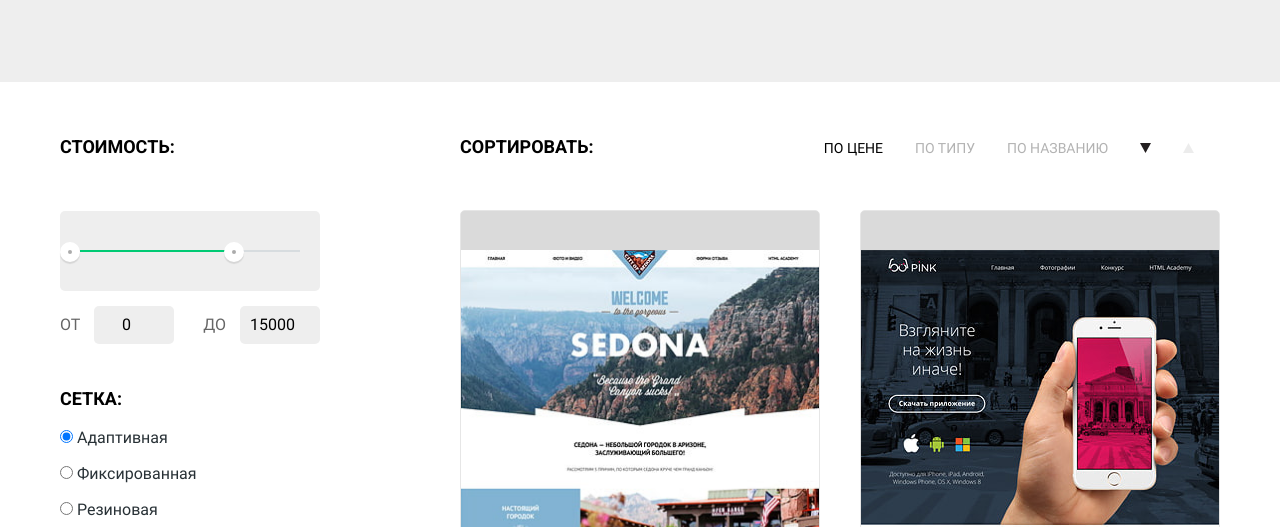
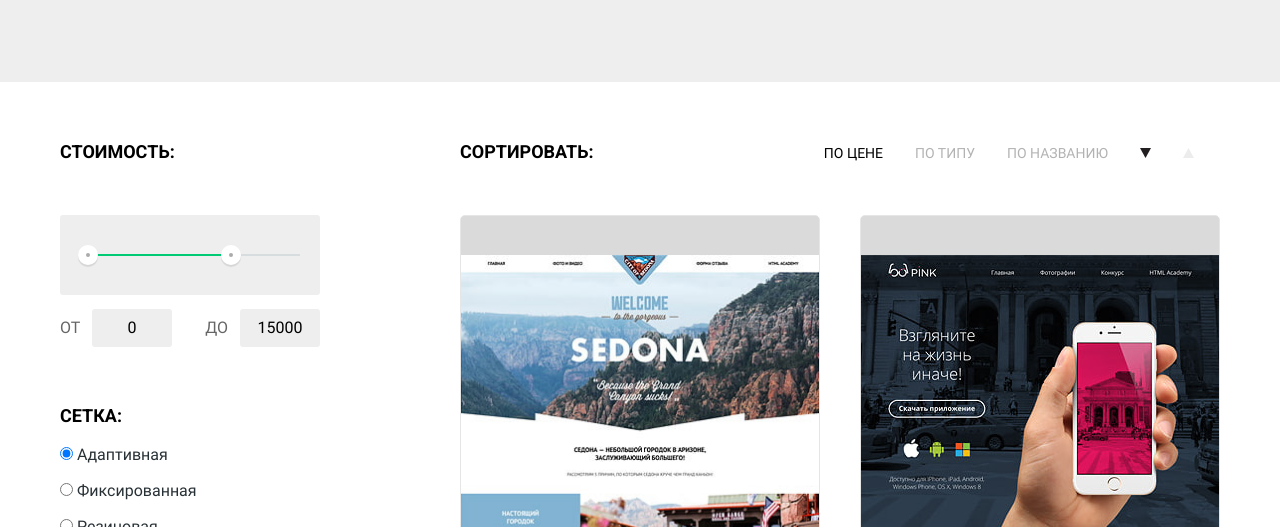
Before and after one commit to nv-eva/113760-nerds-28, a plain HTML site: page catalog.html in a window 1280 px wide. Shown: the part 273-800 px from the top of the page. Drawn offline with Linux system fonts and the light colour scheme.

Commit message:
Выравниваем фильтр "Стоимость"

```diff
--- a/catalog.html
+++ b/catalog.html
@@ -44,8 +44,8 @@
                   <div class="scale">
                     <div class="bar" style="width: 70%; margin-left: 0"></div>
                   </div>
-                  <div class="toggle toggle-min" tabindex="0" style="left: 0"></div>
-                  <div class="toggle toggle-max" tabindex="0" style="left: 63%"></div>
+                  <div class="toggle toggle-min" tabindex="0" style="left: 7%"></div>
+                  <div class="toggle toggle-max" tabindex="0" style="left: 62%"></div>
                 </div>
 
                 <div class="price-controls">
--- a/css/style.css
+++ b/css/style.css
@@ -602,7 +602,7 @@ img {
   grid-template-rows: auto auto;
   align-content: start;
   column-gap: 100px;
-  padding-top: 50px;
+  padding-top: 55px;
 }
 
 /* Filters */
@@ -615,7 +615,6 @@ img {
 .filters fieldset {
   margin: 0;
   padding: 0;
-  margin-bottom: 40px;
   border: none;
 }
 
@@ -652,20 +651,25 @@ img {
 
 /* Filter cost */
 
+.filters .filter-cost {
+  margin-bottom: 54px;
+}
+
 .range-filter {
   width: 260px;
-  margin-top: 49px;
+  margin-top: 48px;
+  padding: 0;
 }
 
 .range-controls {
   position: relative;
   height: 41px;
-  margin-bottom: 15px;
+  margin-bottom: 14px;
   padding-top: 39px;
   padding-right: 20px;
   padding-left: 20px;
   background-color: var(--basic-gray);
-  border-radius: 5px;
+  border-radius: 3px;
 }
 
 .range-controls .scale {
@@ -681,7 +685,7 @@ img {
 
 .range-controls .toggle {
   position: absolute;
-  top: 31px;
+  top: 30px;
   left: 0;
   width: 4px;
   height: 4px;
@@ -717,11 +721,31 @@ img {
 .price-controls input {
   width: 60px;
   padding: 10px;
-  margin-left: 10px;
+  margin-left: 8px;
   border: none;
-  border-radius: 5px;
+  border-radius: 3px;
   text-align: center;
   background-color: var(--basic-gray);
+}
+
+.price-controls input[type="number"]::-webkit-outer-spin-button,
+.price-controls input[type="number"]::-webkit-inner-spin-button {
+  -webkit-appearance: none;
+  margin: 0;
+}
+
+.price-controls input[type="number"] {
+  -moz-appearance: textfield;
+}
+.price-controls input[type="number"]:hover,
+.price-controls input[type="number"]:focus {
+  -moz-appearance: number-input;
+}
+
+.price-controls input[type=number]::-webkit-inner-spin-button,
+.price-controls input[type=number]::-webkit-outer-spin-button {
+  -webkit-appearance: none;
+  margin: 0;
 }
 
 /* Filters radio */
```
